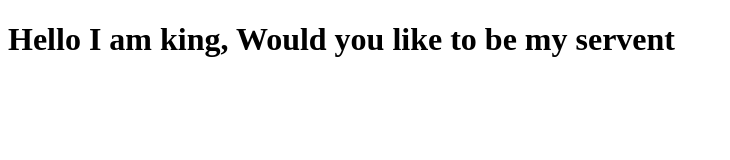
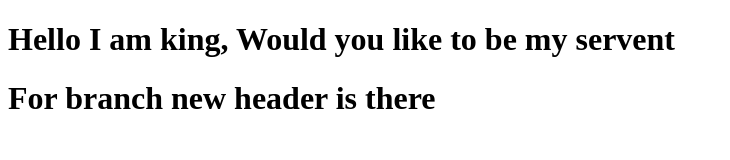
Before and after one commit to roshanwagh13/GitLearnRepo, a plain HTML site: page index.html in a window 1280 px wide. Shown: the whole page, without its empty margins (0-730 px from the left). Drawn offline with Linux system fonts and the light colour scheme.

Commit message:
branch change 1

```diff
--- a/index.html
+++ b/index.html
@@ -9,6 +9,9 @@
 
 <body>
     <h1>Hello I am king, Would you like to be my servent </h1>
+    <h1>
+        For branch new header is there
+    </h1>
 </body>
 
 </html>
```
Also changed, not shown: git_cmds.txt.
